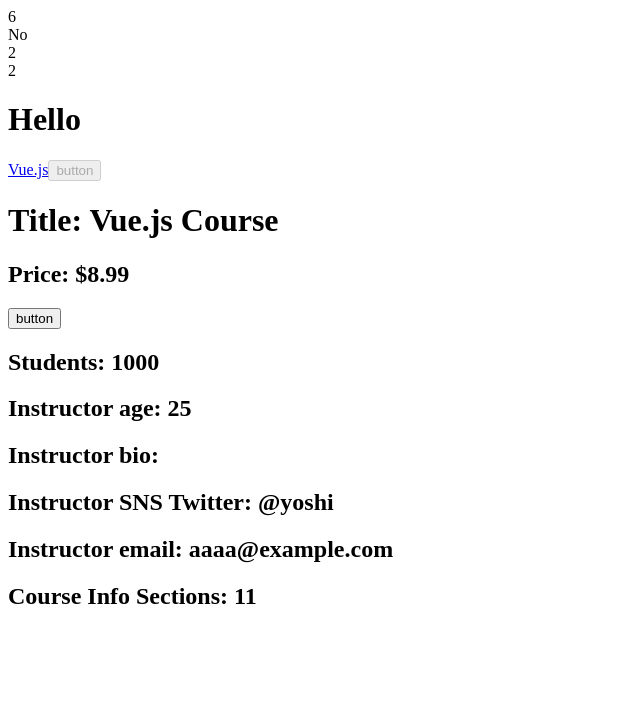
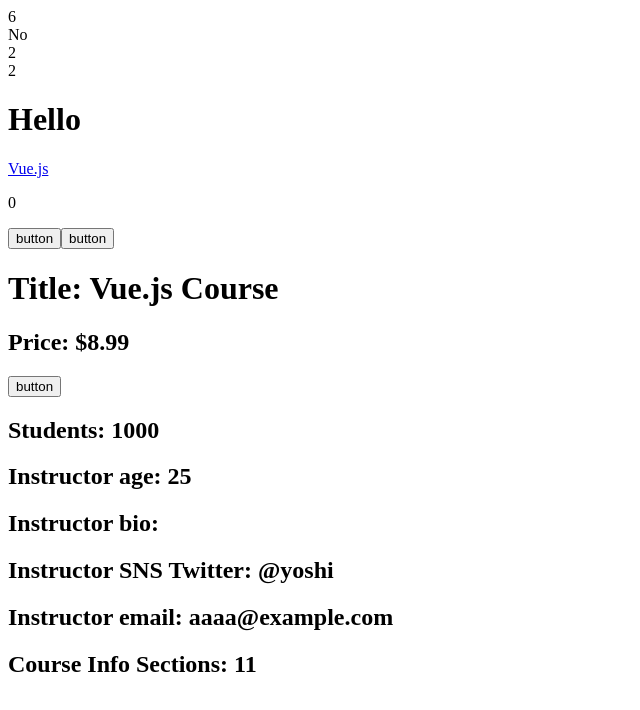
Before and after one commit to reo0306/vue-practise, a Vue app in the folder vue-lesson/: page / in a window 1280 px wide. Shown: the top 710 px of the page, without its empty margins (0-640 px from the left). Built offline with nearby package versions, Linux system fonts and the light colour scheme; the HTML template or start-up script is replaced by a standard one.

Commit message:
add v-on

```diff
--- a/vue-lesson/src/App.vue
+++ b/vue-lesson/src/App.vue
@@ -42,6 +42,11 @@ const message = ref('<h1>Hello</h1>')
 
 const vueURL = ref("https://vuejs.org");
 const vueID = ref("vue-link");
+const count3 = ref(0);
+
+function countUp() {
+  count3.value++;
+}
 </script>
 
 <template>
@@ -51,7 +56,9 @@ const vueID = ref("vue-link");
   <div v-text="count"></div>
   <div v-html="message"></div>
   <a v-bind="{id: vueID, href: vueURL}">Vue.js</a>
-  <button :disabled="''">button</button>
+  <p>{{ count3 }}</p>
+  <button @click="count3++">button</button>
+  <button @click="countUp">button</button>
   <h1>Title: {{ title }}</h1>
   <h2>Price: ${{ price - 1 }}</h2>
   <button @click="increment">button</button>
```
